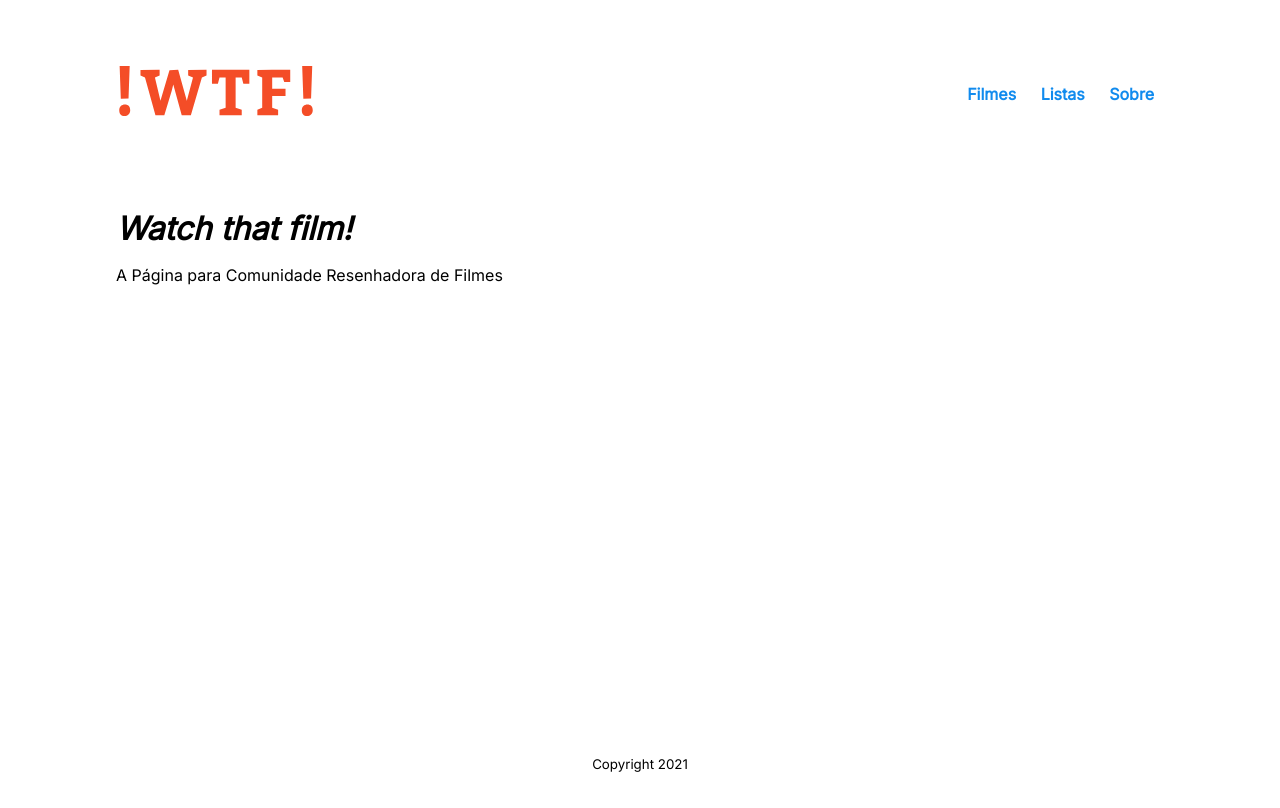
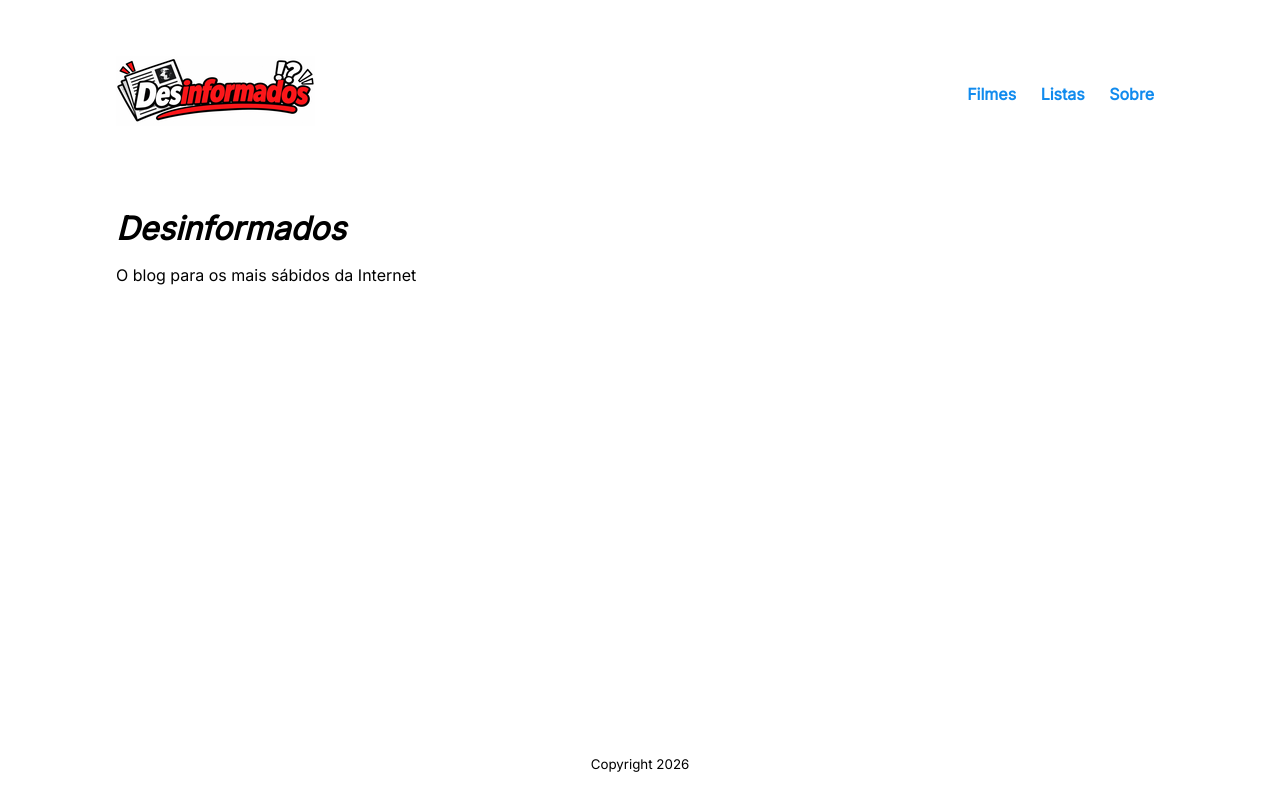
Before and after one commit to Felipe-NGalvao/EP2, a Django app: page / in a window 1280 px wide. Run offline with Django 4.2, Linux system fonts and the light colour scheme.

Commit message:
Commit 1, fim do dia 1

```diff
--- a/staticpages/templates/staticpages/about.html
+++ b/staticpages/templates/staticpages/about.html
@@ -4,4 +4,5 @@
 {% endblock title %}
 {% block content %}
     <h2>Sobre este site</h2>
+    <p> Desinformados foi um site desenvolvido por Felipe Nascimento Galvão com o objetivo de compartilhar informações. Todos os conteúdos presentes nesse site passaram por uma apuração rigorosa e tem uma chance de no mínimo 99% de serem verdade.</p>
 {% endblock content %}
--- a/staticpages/templates/staticpages/index.html
+++ b/staticpages/templates/staticpages/index.html
@@ -4,7 +4,7 @@
 {% endblock title %}
 {% block content %}
     <h1>
-        <i>Watch that film!</i>
+        <i>Desinformados</i>
     </h1>
-    <p>A Página para Comunidade Resenhadora de Filmes</p>
+    <p>O blog para os mais sábidos da Internet</p>
 {% endblock content %}
--- a/templates/base.html
+++ b/templates/base.html
@@ -1,6 +1,6 @@
 {% load static %}
 <!DOCTYPE html>
-<html lang="en">
+<html lang="pt-br">
     <head>
         <meta charset="UTF-8">
         <meta http-equiv="X-UA-Compatible" content="IE=edge">
@@ -16,7 +16,7 @@
     <body>
         <header id="cabecalho-principal">
             <a href="{% url 'index' %}">
-                <img src="{% static 'logo.svg' %}">
+                <img src="{% static 'logo.png' %}">
             </a>
             <nav id="navegacao-principal">
                 <ul>
@@ -38,7 +38,7 @@
         </main>
         <footer id="rodape-principal">
             <p>
-                <small>Copyright 2021</small>
+                <small>Copyright 2026</small>
             </p>
         </footer>
     </body>
```
Also changed, not shown: static/logo.png (added).
